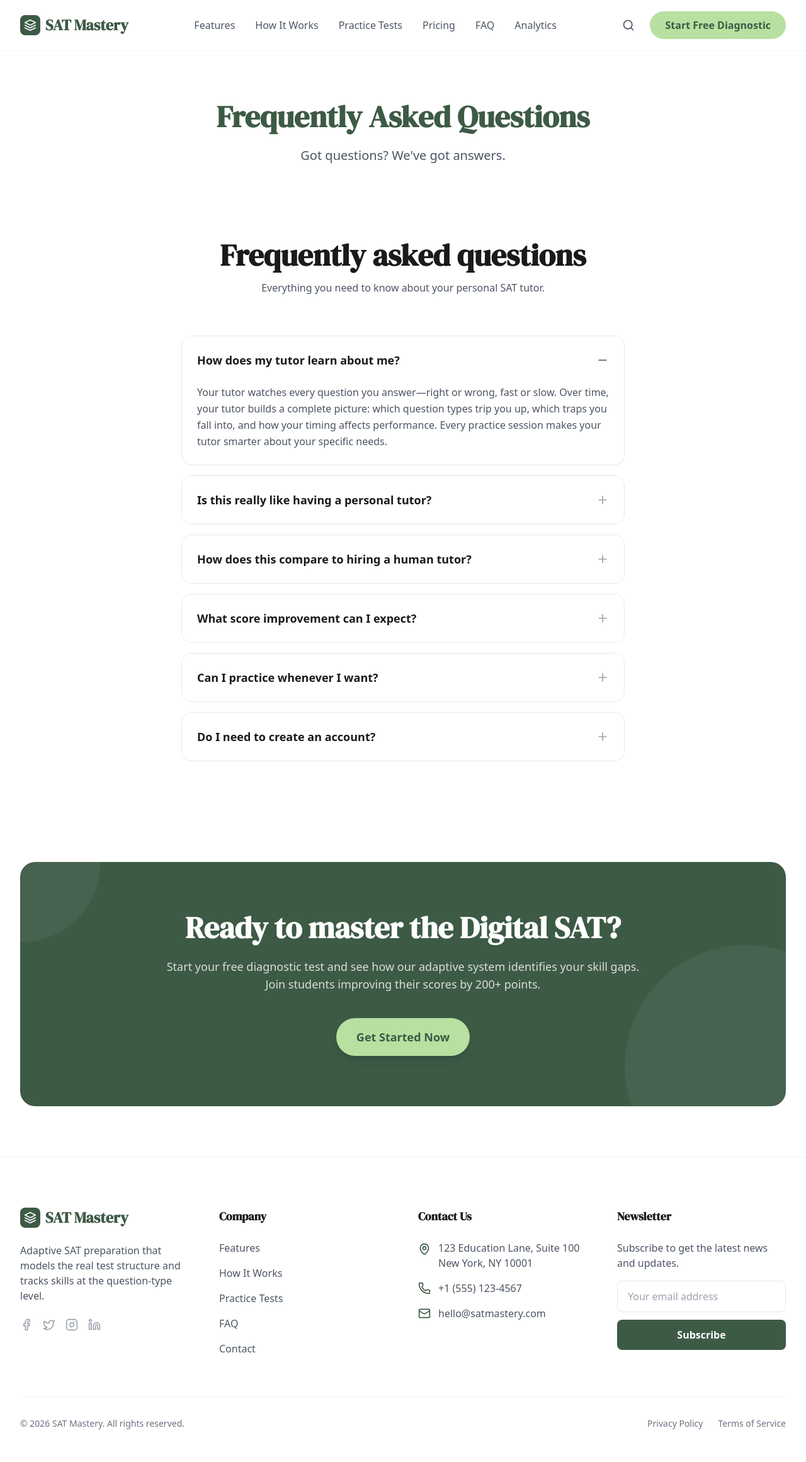
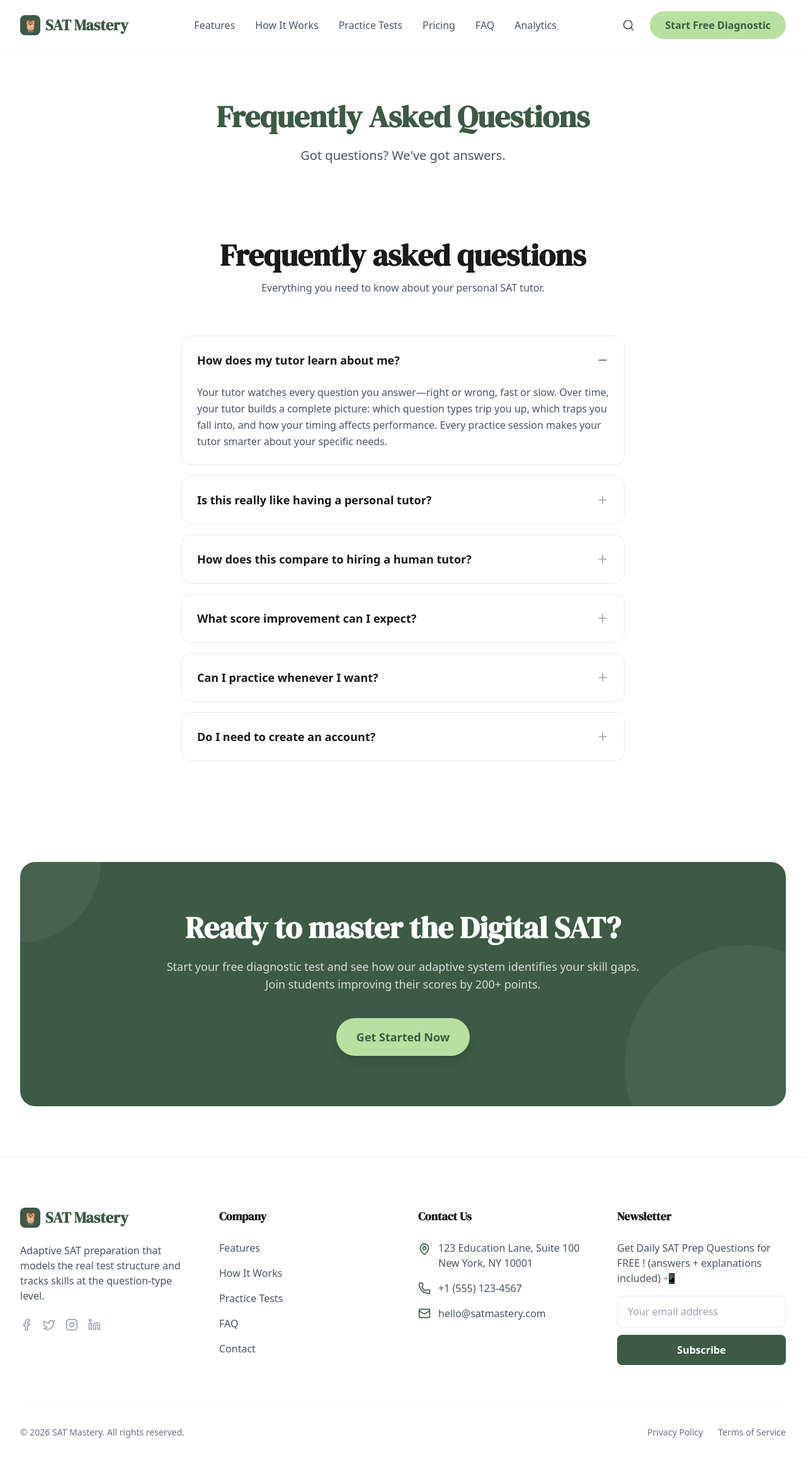
Before and after one commit to RaquazaCode/SAT-Adaptive-Mastery-Web-App, a React (Vite) app: page /faq in a window 1280 px wide. Shown: the top 2322 px of the page at 63% size. Built offline with nearby package versions, Linux system fonts and the light colour scheme.

Commit message:
feat(branding): owl as SAT Mastery logo site-wide
- Add shared Logo component (owl emoji in primary-green rounded box)
- Replace header/footer SVG logo with Logo; keep 'SAT Mastery' wordmark

```diff
--- a/src/components/Footer.tsx
+++ b/src/components/Footer.tsx
@@ -6,8 +6,10 @@ import {
   Linkedin,
   Mail,
   Phone,
-  MapPin } from
-'lucide-react';
+  MapPin,
+} from 'lucide-react';
+import { Logo } from './Logo';
+
 export function Footer() {
   return (
     <footer className="bg-white pt-20 pb-10 border-t border-gray-100">
@@ -16,37 +18,7 @@ export function Footer() {
           {/* Brand */}
           <div>
             <div className="flex items-center gap-2 mb-6">
-              <div className="w-8 h-8 bg-[var(--color-primary)] rounded-lg flex items-center justify-center">
-                <svg
-                  width="20"
-                  height="20"
-                  viewBox="0 0 24 24"
-                  fill="none"
-                  xmlns="http://www.w3.org/2000/svg">
-
-                  <path
-                    d="M12 2L2 7L12 12L22 7L12 2Z"
-                    stroke="white"
-                    strokeWidth="2"
-                    strokeLinecap="round"
-                    strokeLinejoin="round" />
-
-                  <path
-                    d="M2 17L12 22L22 17"
-                    stroke="white"
-                    strokeWidth="2"
-                    strokeLinecap="round"
-                    strokeLinejoin="round" />
-
-                  <path
-                    d="M2 12L12 17L22 12"
-                    stroke="white"
-                    strokeWidth="2"
-                    strokeLinecap="round"
-                    strokeLinejoin="round" />
-
-                </svg>
-              </div>
+              <Logo className="w-8 h-8" iconClassName="text-xl" />
               <span className="font-serif text-2xl font-bold text-[var(--color-primary)]">
                 SAT Mastery
               </span>
@@ -162,7 +134,7 @@ export function Footer() {
               Newsletter
             </h4>
             <p className="text-gray-600 mb-4">
-              Subscribe to get the latest news and updates.
+              Get Daily SAT Prep Questions for FREE ! (answers + explanations included) 📲
             </p>
             <form className="space-y-3">
               <input
--- a/src/components/Header.tsx
+++ b/src/components/Header.tsx
@@ -1,6 +1,7 @@
 import React from 'react';
 import { Link } from 'react-router-dom';
 import { Search, Menu } from 'lucide-react';
+import { Logo } from './Logo';
 
 export function Header() {
   return (
@@ -9,37 +10,7 @@ export function Header() {
         <div className="flex justify-between items-center h-20">
           {/* Logo */}
           <Link to="/" className="flex-shrink-0 flex items-center gap-2">
-            <div className="w-8 h-8 bg-[var(--color-primary)] rounded-lg flex items-center justify-center">
-              <svg
-                width="20"
-                height="20"
-                viewBox="0 0 24 24"
-                fill="none"
-                xmlns="http://www.w3.org/2000/svg">
-
-                <path
-                  d="M12 2L2 7L12 12L22 7L12 2Z"
-                  stroke="white"
-                  strokeWidth="2"
-                  strokeLinecap="round"
-                  strokeLinejoin="round" />
-
-                <path
-                  d="M2 17L12 22L22 17"
-                  stroke="white"
-                  strokeWidth="2"
-                  strokeLinecap="round"
-                  strokeLinejoin="round" />
-
-                <path
-                  d="M2 12L12 17L22 12"
-                  stroke="white"
-                  strokeWidth="2"
-                  strokeLinecap="round"
-                  strokeLinejoin="round" />
-
-              </svg>
-            </div>
+            <Logo className="w-8 h-8" iconClassName="text-xl" />
             <span className="font-serif text-2xl font-bold text-[var(--color-primary)]">
               SAT Mastery
             </span>
--- /dev/null
+++ b/src/components/Logo.tsx
@@ -0,0 +1,28 @@
+import React from 'react';
+
+const OWL_EMOJI = '🦉';
+
+type LogoProps = {
+  className?: string;
+  iconClassName?: string;
+};
+
+/**
+ * SAT Mastery logo: owl mascot. Use in Header, Footer, and anywhere the brand mark appears.
+ */
+export function Logo({ className = '', iconClassName = '' }: LogoProps) {
+  return (
+    <div
+      className={`flex items-center justify-center bg-[var(--color-primary)] rounded-lg overflow-hidden ${className}`}
+      aria-hidden="true"
+    >
+      <span
+        className={`leading-none ${iconClassName}`}
+        role="img"
+        aria-label="SAT Mastery logo"
+      >
+        {OWL_EMOJI}
+      </span>
+    </div>
+  );
+}
```
